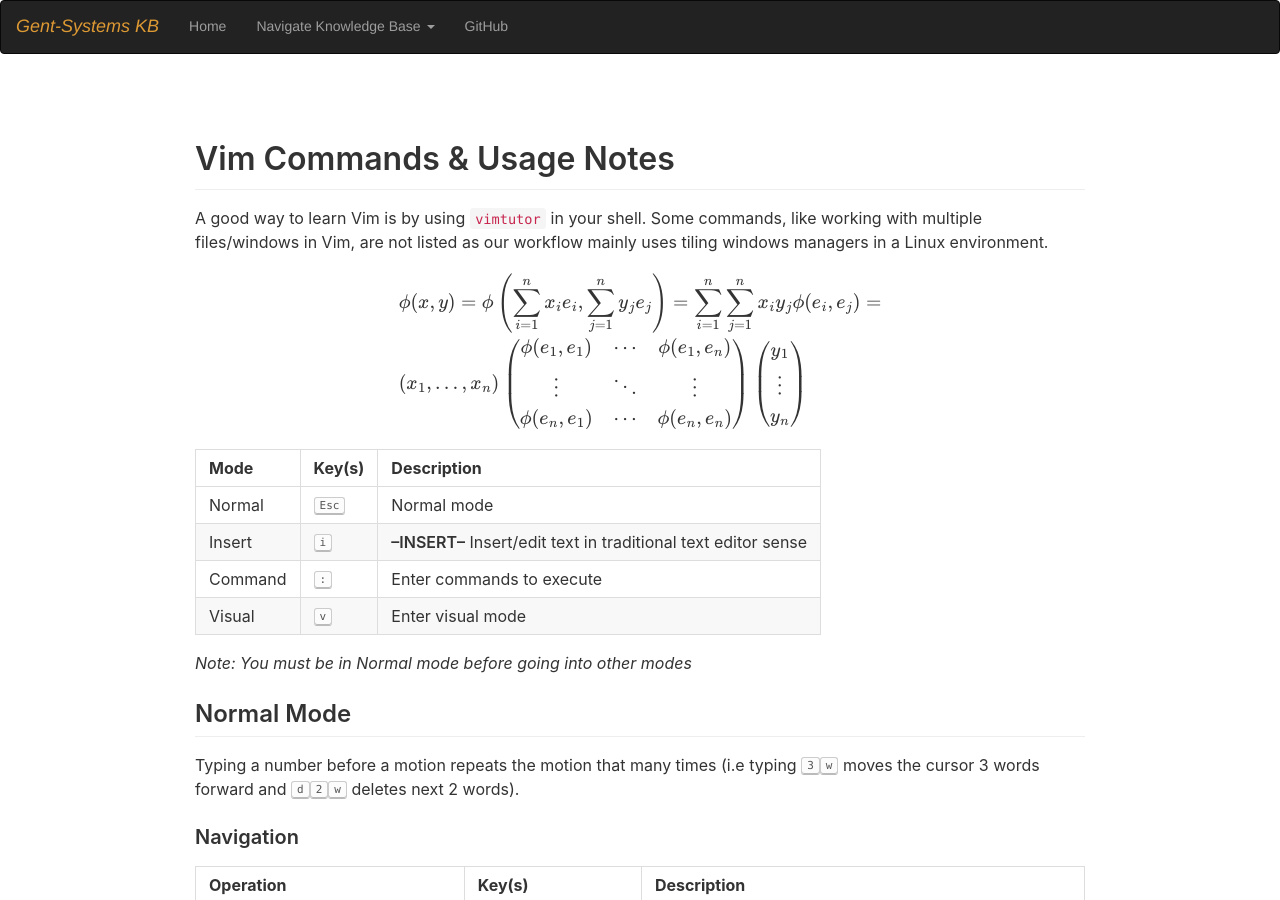
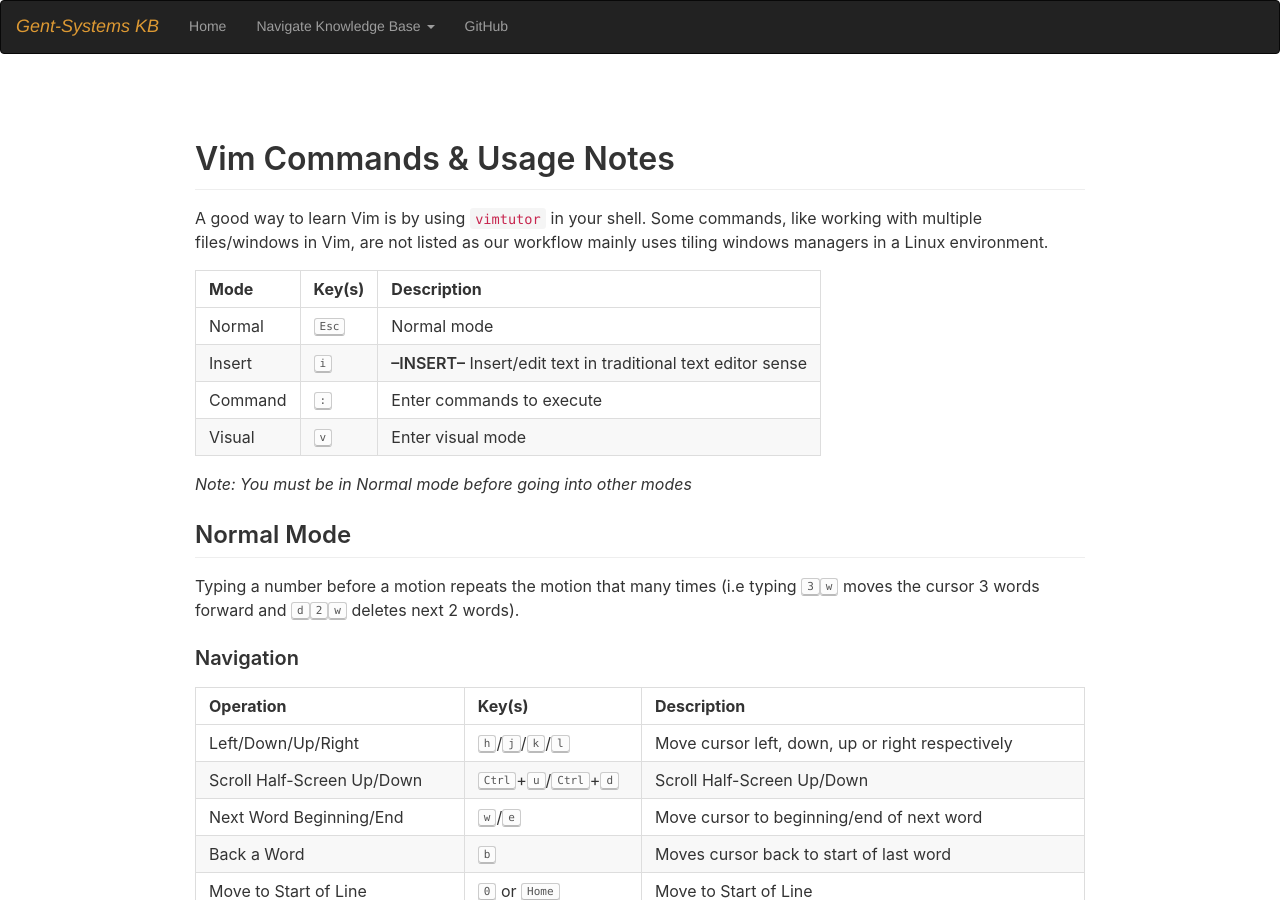
Before and after one commit to Gent-Systems/gent-systems-website, a Jekyll site: the page built from kb/software-engineering/tools/VIM.md, in a window 1280 px wide and 900 px high. Built offline with Jekyll 4.4.1, drawn with Linux system fonts in a browser that asks for light colours; nearby versions of some CDN libraries; formulas are drawn with MathJax 3.

```diff
--- a/kb/software-engineering/tools/VIM.md
+++ b/kb/software-engineering/tools/VIM.md
@@ -6,23 +6,6 @@
 # Vim Commands & Usage Notes
 
 A good way to learn Vim is by using `vimtutor` in your shell. Some commands, like working with multiple files/windows in Vim, are not listed as our workflow mainly uses tiling windows managers in a Linux environment.
-
-$$
-\begin{align*}
-  & \phi(x,y) = \phi \left(\sum_{i=1}^n x_ie_i, \sum_{j=1}^n y_je_j \right)
-  = \sum_{i=1}^n \sum_{j=1}^n x_i y_j \phi(e_i, e_j) = \\
-  & (x_1, \ldots, x_n) \left( \begin{array}{ccc}
-     \phi(e_1, e_1) & \cdots & \phi(e_1, e_n) \\
-     \vdots & \ddots & \vdots \\
-     \phi(e_n, e_1) & \cdots & \phi(e_n, e_n)
-   \end{array} \right)
-  \left( \begin{array}{c}
-      y_1 \\
-      \vdots \\
-      y_n
-   \end{array} \right)
-\end{align*}
-$$
 
 | Mode | Key(s) | Description |
 |------|--------|-------------|
```
